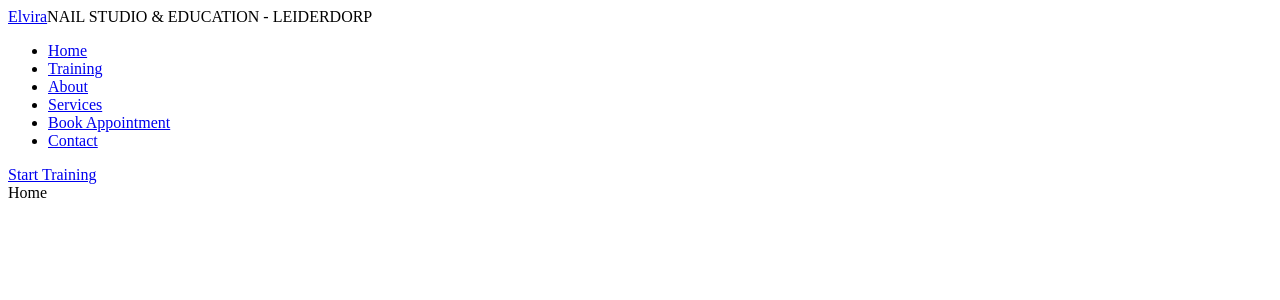
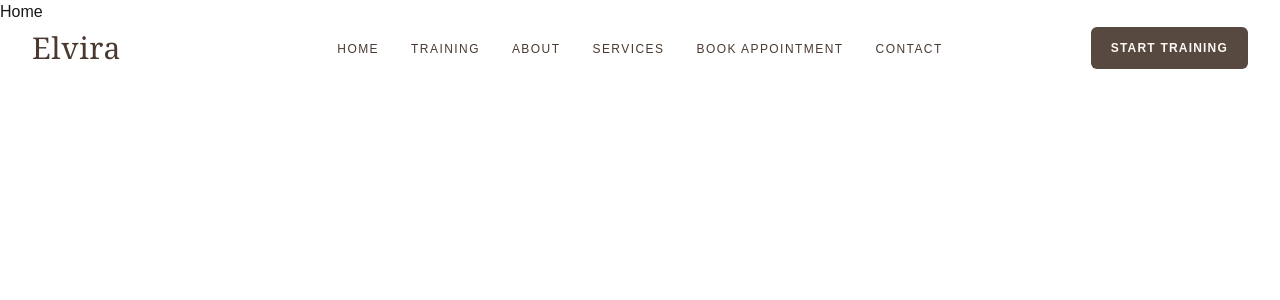
Before and after one commit to ElviraNailsProject/elvira-nails-web, a Next.js app: page / in a window 1280 px wide. Shown: the top 300 px of the page. Built offline with nearby package versions, Linux system fonts and the light colour scheme.

Commit message:
feat(header): full-width layout, solid CTA button, remove page descriptor

```diff
--- a/src/app/components/layout/Header.tsx
+++ b/src/app/components/layout/Header.tsx
@@ -7,22 +7,6 @@ import { useEffect, useState } from "react";
 import { siteHeaderConfig } from "@/config/site";
 
 const SCROLL_THRESHOLD = 8;
-
-function getBrandDescriptor(pathname: string): string {
-  if (pathname === "/") {
-    return siteHeaderConfig.brand.descriptors.home;
-  }
-
-  if (pathname.startsWith("/services")) {
-    return siteHeaderConfig.brand.descriptors.services;
-  }
-
-  if (pathname.startsWith("/training")) {
-    return siteHeaderConfig.brand.descriptors.training;
-  }
-
-  return siteHeaderConfig.brand.descriptors.home;
-}
 
 export default function Header() {
   const pathname = usePathname();
@@ -42,8 +26,6 @@ export default function Header() {
     };
   }, []);
 
-  const descriptor = getBrandDescriptor(pathname);
-
   return (
     <header
       className={[
@@ -55,26 +37,18 @@ export default function Header() {
           : "bg-transparent",
       ].join(" ")}
     >
-      <div className="mx-auto flex min-h-24 max-w-360 items-center px-8">
-        <div className="flex min-w-0 flex-1 items-center gap-4">
+      <div className="flex min-h-24 w-full items-center px-8">
+        {/* Brand */}
+        <div className="flex flex-1 items-center">
           <Link
             href="/"
             className="shrink-0 font-serif text-[30px] leading-none tracking-[0.02em] text-[#4A3A32]"
           >
             {siteHeaderConfig.brand.name}
           </Link>
-
-          {descriptor && (
-            <>
-              <span aria-hidden="true" className="h-5 w-px bg-[#A99B92]/60" />
-
-              <span className="truncate font-sans text-[11px] font-medium uppercase tracking-[0.14em] text-[#A99B92]">
-                {descriptor}
-              </span>
-            </>
-          )}
         </div>
 
+        {/* Navigation */}
         <nav
           aria-label="Main navigation"
           className="flex items-center justify-center"
@@ -106,18 +80,19 @@ export default function Header() {
           </ul>
         </nav>
 
+        {/* CTA */}
         <div className="flex flex-1 justify-end">
           <Link
             href={siteHeaderConfig.primaryCta.href}
             className={[
               "inline-flex items-center justify-center",
-              "rounded-md border border-[#4A3A32]",
+              "rounded-md",
+              "bg-[#574840] text-[#FCF8F3]",
               "px-5 py-3",
               "font-sans text-[12px] font-semibold uppercase",
               "tracking-widest",
-              "text-[#4A3A32]",
               "transition-colors duration-200",
-              "hover:bg-[#4A3A32] hover:text-[#FCF8F3]",
+              "hover:bg-[#3F332D]",
             ].join(" ")}
           >
             {siteHeaderConfig.primaryCta.label}
--- /dev/null
+++ b/src/app/layout.tsx
@@ -0,0 +1,17 @@
+import type { Metadata } from "next";
+import "./globals.css";
+
+export const metadata: Metadata = {
+  title: "Elvira — Nail Studio & Education",
+  description: "Nail studio and education in Leiderdorp.",
+};
+
+export default function RootLayout({
+  children,
+}: Readonly<{ children: React.ReactNode }>) {
+  return (
+    <html lang="en">
+      <body>{children}</body>
+    </html>
+  );
+}
```
